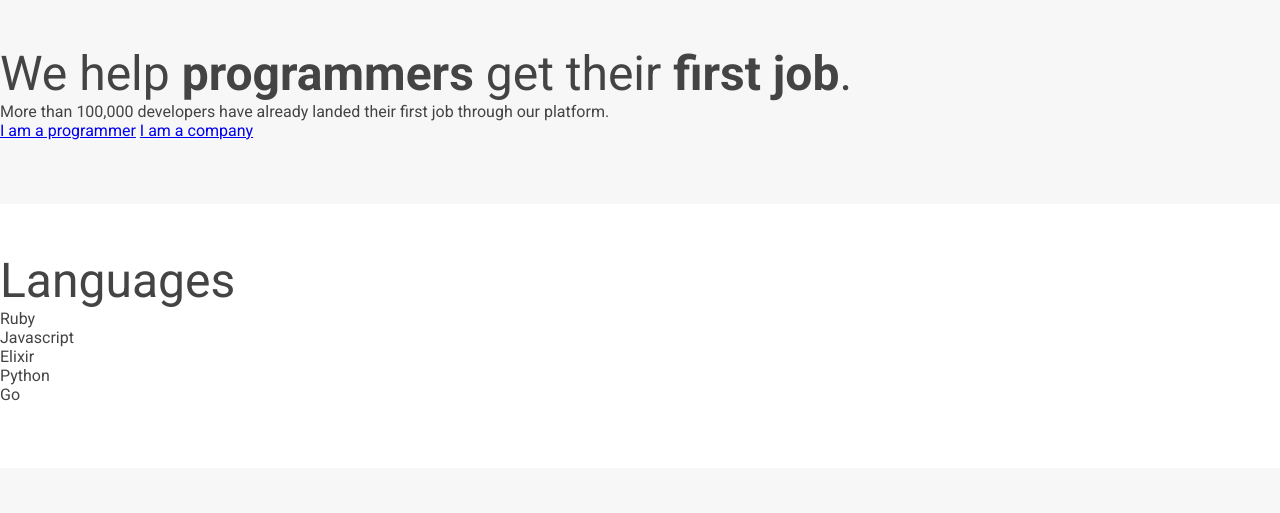
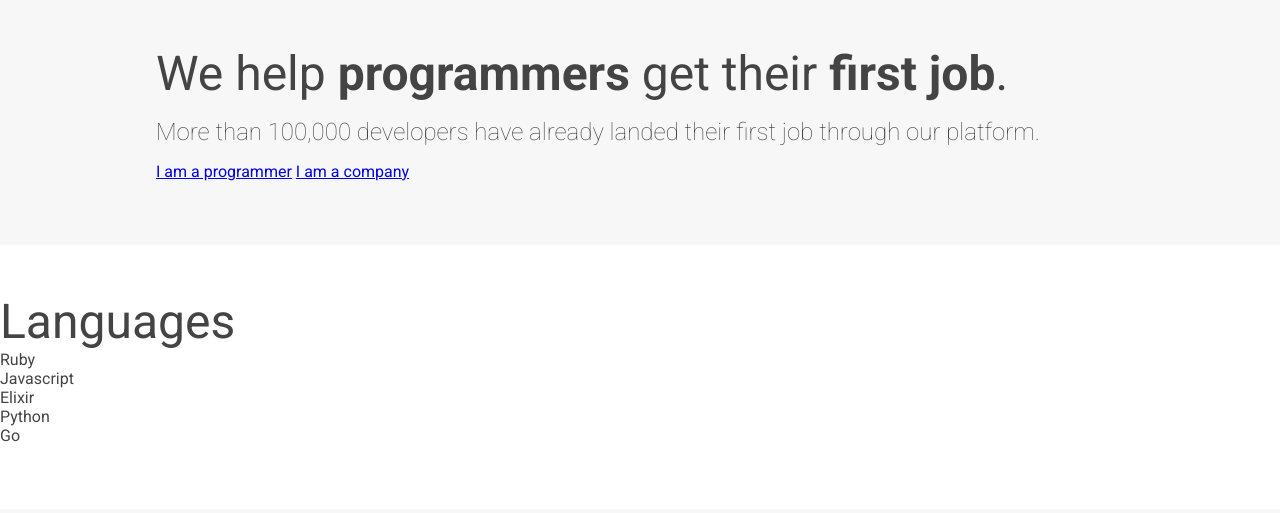
Before and after one commit to vando-ramos/massa, a plain HTML site: page index.html in a window 1280 px wide. Shown: the part 199-712 px from the top of the page. Drawn offline with Linux system fonts and the light colour scheme.

Commit message:
Styling container and intro p.

```diff
--- a/index.html
+++ b/index.html
@@ -24,6 +24,7 @@
 
   <main>
     <section class="intro gray">
+      <div class="container">
         <h1>
           We help <strong>programmers</strong> get their <strong>first job</strong>.
         </h1>
@@ -32,6 +33,7 @@
 
         <a href="#">I am a programmer</a>
         <a href="#">I am a company</a>
+      </div>
     </section>
 
     <section class="languages">
--- a/style.css
+++ b/style.css
@@ -22,6 +22,18 @@ h1 {
   background-color: #f7f7f7;
 }
 
+.container {
+  max-width: 1000px;
+  margin: auto;
+  padding: 0 1rem;
+}
+
+.intro p {
+  margin: 1rem 0;
+  font-size: 1.5rem;
+  font-weight: 100;
+}
+
 footer {
   background-color: #3789bf;
 }
```
Lines whose indentation alone changed are shown as unchanged.
